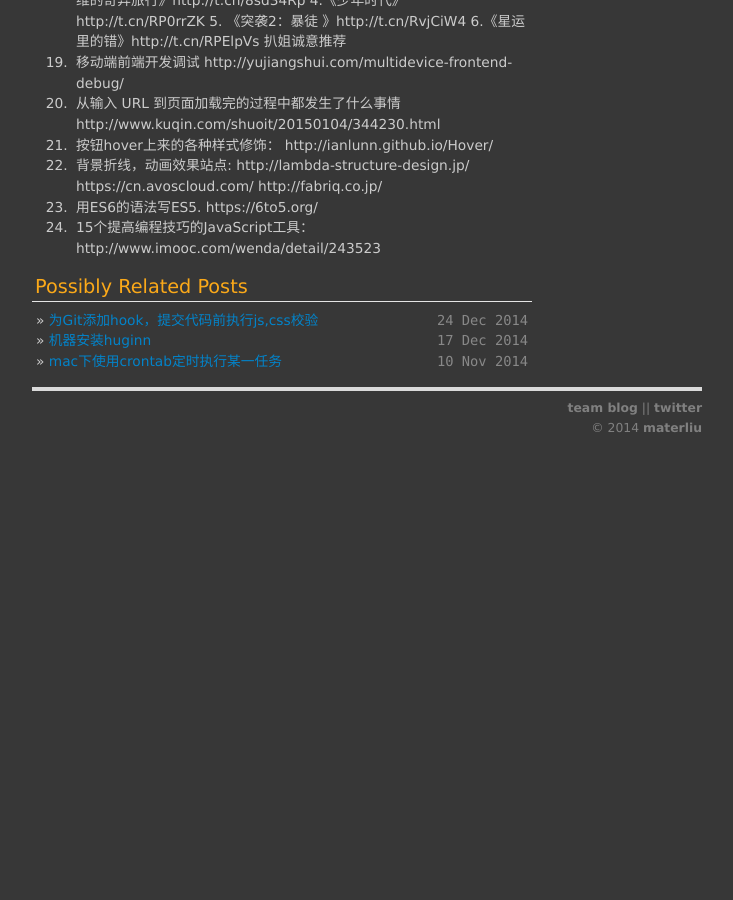
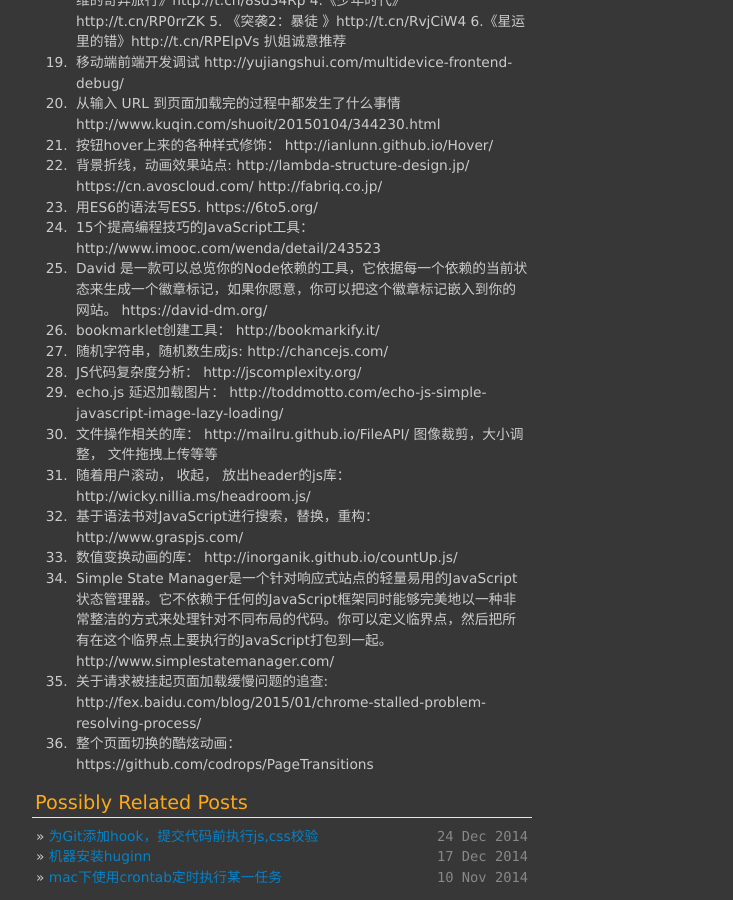
Before and after one commit to materliu/materliu.github.io, a Jekyll site: the page built from all/web/_posts/2014-12-16-hotchpotch.md, in a window 1280 px wide and 900 px high, scrolled down 1041 px. Shown: the whole window, without its empty margins (273-1006 px from the left). Built offline with Jekyll 4.4.1, drawn with Linux system fonts in a browser that asks for light colours; Markdown is read by kramdown in place of the engine named in the settings; before the commit the page ends 1498 px from its top, so only the background shows below that.

Commit message:
添加15款js相关的小工具。

```diff
--- a/all/web/_posts/2014-12-16-hotchpotch.md
+++ b/all/web/_posts/2014-12-16-hotchpotch.md
@@ -29,3 +29,15 @@ title: 大杂烩
 24. 背景折线，动画效果站点: http://lambda-structure-design.jp/   https://cn.avoscloud.com/    http://fabriq.co.jp/
 25. 用ES6的语法写ES5. https://6to5.org/
 26. 15个提高编程技巧的JavaScript工具： http://www.imooc.com/wenda/detail/243523
+27. David 是一款可以总览你的Node依赖的工具，它依据每一个依赖的当前状态来生成一个徽章标记，如果你愿意，你可以把这个徽章标记嵌入到你的网站。  https://david-dm.org/
+28. bookmarklet创建工具： http://bookmarkify.it/
+29. 随机字符串，随机数生成js: http://chancejs.com/
+30. JS代码复杂度分析： http://jscomplexity.org/
+31. echo.js 延迟加载图片： http://toddmotto.com/echo-js-simple-javascript-image-lazy-loading/
+32. 文件操作相关的库： http://mailru.github.io/FileAPI/   图像裁剪，大小调整， 文件拖拽上传等等
+33. 随着用户滚动， 收起， 放出header的js库： http://wicky.nillia.ms/headroom.js/
+34. 基于语法书对JavaScript进行搜索，替换，重构： http://www.graspjs.com/
+35. 数值变换动画的库： http://inorganik.github.io/countUp.js/
+36. Simple State Manager是一个针对响应式站点的轻量易用的JavaScript状态管理器。它不依赖于任何的JavaScript框架同时能够完美地以一种非常整洁的方式来处理针对不同布局的代码。你可以定义临界点，然后把所有在这个临界点上要执行的JavaScript打包到一起。   http://www.simplestatemanager.com/
+37. 关于请求被挂起页面加载缓慢问题的追查:  http://fex.baidu.com/blog/2015/01/chrome-stalled-problem-resolving-process/
+38. 整个页面切换的酷炫动画： https://github.com/codrops/PageTransitions
```
